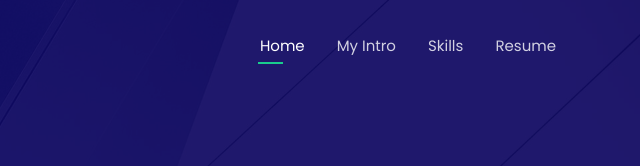
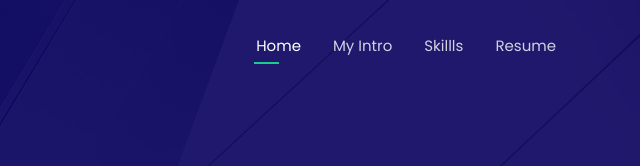
Before and after one commit to haris970/Portfolio_2, a plain HTML site: page index.html in a window 1280 px wide. Shown: the top 166 px of the page, 640-1280 px from the left. Drawn offline with Linux system fonts and the light colour scheme.

```diff
--- a/index.html
+++ b/index.html
@@ -334,7 +334,7 @@
         <ul>
           <li><a href="#hero" class="active">Home</a></li>
           <li><a href="#about">My Intro</a></li>
-          <li><a href="#skills">Skills</a></li>
+          <li><a href="#skills">Skillls</a></li>
           <li><a href="#resume">Resume</a></li>
           <!-- <li><a href="#portfolio">Portfolio</a></li> -->
           <!-- <li><a href="#contact">Contact</a></li> -->
```
